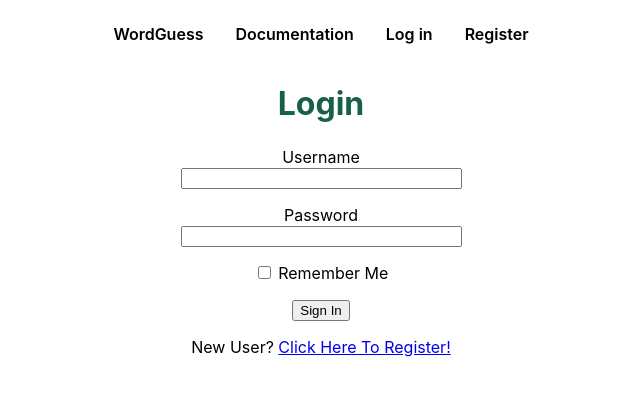
After one commit to abbierm/WordGuessAPI, a Flask app: page /auth/login in a window 1280 px wide. The commit adds this page. Shown: the top 396 px of the page, without its empty margins (319-959 px from the left). Run offline with Flask 3, Linux system fonts and the light colour scheme.

Commit message:
added login/logout functions and updated ORM models for users to include email and password

```diff
--- a/app/__init__.py
+++ b/app/__init__.py
@@ -1,9 +1,10 @@
 from config import Config
 from flask import Flask, request, current_app
 from flask_sqlalchemy import SQLAlchemy
-
+from flask_login import LoginManager
 
 db = SQLAlchemy()
+login = LoginManager()
 
 
 def create_app(config_class=Config):
@@ -11,9 +12,13 @@ def create_app(config_class=Config):
 
     app.config.from_object(config_class)
     db.init_app(app)
+    login.init_app(app)
 
     from app.main import bp as main_bp
     app.register_blueprint(main_bp, url_prefix='/')
+
+    from app.auth import bp as auth_bp
+    app.register_blueprint(auth_bp, url_prefix='/auth')
 
     from app.api import bp as api_bp
     app.register_blueprint(api_bp, url_prefix='/api')
--- /dev/null
+++ b/app/auth/__init__.py
@@ -0,0 +1,5 @@
+from flask import Blueprint
+
+bp = Blueprint('auth', __name__)
+
+from app.auth import routes
--- /dev/null
+++ b/app/auth/forms.py
@@ -0,0 +1,36 @@
+from flask_wtf import FlaskForm
+from wtforms import StringField, PasswordField, BooleanField, SubmitField
+from wtforms.validators import DataRequired, ValidationError, Email, EqualTo
+import sqlalchemy as sa
+from app import db
+from app.models import User
+
+
+
+class LoginForm(FlaskForm):
+    username = StringField('Username', validators=[DataRequired()])
+    password = PasswordField('Password', validators=[DataRequired()])
+    remember_me = BooleanField('Remember Me')
+    submit = SubmitField('Sign In')
+
+
+class RegistrationForm(FlaskForm):
+    username = StringField('Username', validators=[DataRequired()])
+    email = StringField('Email', validators=[DataRequired(), Email()])
+    password = PasswordField('Password', validators=[DataRequired()])
+    password2 = PasswordField(
+        'Repeat Password', validators=[DataRequired(), EqualTo('password')])
+    submit = SubmitField('Register')
+
+
+    def validate_username(self, username):
+        user = db.session.scalar(sa.select(User).where(
+            User.username == username.data))
+        if user is not None:
+            raise ValidationError('Please use a different username.')
+
+    def validate_email(self, email):
+        user = db.session.scalar(sa.select(User).where(
+            User.email == email.data))
+        if user is not None:
+            return ValidationError('Please use a different email address.')
--- /dev/null
+++ b/app/auth/routes.py
@@ -0,0 +1,45 @@
+from flask import render_template, redirect, url_for, flash
+from flask_login import current_user, login_user, logout_user
+from app.auth import bp
+from app.auth.forms import LoginForm, RegistrationForm
+import sqlalchemy as sa
+from app import db
+from app.models import User
+
+
+@bp.route('/login', methods=["GET", "POST"])
+def login():
+    if current_user.is_authenticated:
+        return redirect(url_for('main.index'))
+    form = LoginForm()
+    if form.validate_on_submit():
+        user = db.session.scalar(
+            sa.select(User).where(User.username == form.username.data))
+        if user is None or not user.check_password(form.password.data):
+            flash('Invalid username or password')
+            return redirect(url_for('auth.login'))
+        login_user(user, remember=form.remember_me.data)
+        return redirect(url_for('main.index'))
+    return render_template('auth/login.html', form=form)
+
+
+@bp.route('/logout', methods=["GET"])
+def logout():
+    logout_user()
+    return redirect(url_for("main.index"))
+
+
+
+@bp.route('/register', methods=["GET", "POST"])
+def register():
+    if current_user.is_authenticated:
+        return redirect(url_for('main.index'))
+    form = RegistrationForm()
+    if form.validate_on_submit():
+        user = User(username=form.username.data, email=form.username.data)
+        user.set_password(form.password.data)
+        db.session.add(user)
+        db.session.commit()
+        flash('Congratulations, you are now a registered user!')
+        return redirect(url_for('auth.login'))
+    return render_template('auth/register.html', form=form)
--- a/app/static/styles.css
+++ b/app/static/styles.css
@@ -5,7 +5,7 @@ body {
 
 
 
-/* Test layout2 to fix Nav-Bar */
+/* Nav-Bar */
 .container {
     width: 100%;
     height: 100%;
@@ -15,20 +15,24 @@ body {
     top: 0;
     display: flex;
     width: 100%;
-    height: 60px;
+    justify-content: center;
+
 }
 
 .navbar ul {
     display: flex;
     list-style: none;
-    width: 100%;
-    justify-content: center;
-    flex-wrap: wrap;
+    align-items: flex-start;
+    align-content: center;
+    padding-left: 0;
 }
 
 .navbar ul li {
     margin: 0 1rem;
-    padding: .5rem;
+}
+
+.navbar ul li:first-child {
+    padding-left: 0;
 }
 
 .navbar ul li a {
@@ -38,10 +42,13 @@ body {
 }
 
 
+
+/* Title bar */
+
 .title {
     text-align: center;
-    margin: 1rem;
-    padding: 1rem;
+    margin: .5rem;
+    padding: .5rem;
     color: #17614a;
 }
 
@@ -70,3 +77,15 @@ body {
     border-bottom: 1px solid #5c5e60;
     width: 100%;
 }
+
+
+/* index */
+.intro {
+    text-align: center;
+}
+
+
+/* forms */
+.form-box {
+    text-align: center;
+}
--- /dev/null
+++ b/app/templates/auth/login.html
@@ -0,0 +1,35 @@
+{% extends "layout.html" %}
+
+{% block title %}
+    Login
+{% endblock %}
+
+{% block main %}
+<div class="title-box">
+    <h1 class="title">Login</h1>
+</div>
+
+<div class="form-box">
+    <form action="" method="post" novalidate>
+        {{ form.hidden_tag() }}
+        <p>
+            {{ form.username.label }}<br>
+            {{ form.username(size=32) }}
+            {% for error in form.username.errors %}
+            <span style="color: red;">[{{ error }}]</span>
+            {% endfor %}
+        </p>
+        <p>
+            {{ form.password.label }}<br>
+            {{ form.password(size=32) }}
+            {% for error in form.password.errors %}
+            <span style="color: red";>[{{ error }}]</span>
+            {% endfor %}
+        </p>
+        <p>{{ form.remember_me() }} {{ form.remember_me.label }}</p>
+        <p>{{ form.submit() }}</p>
+    </form>
+    <p> New User? <a href="{{ url_for('auth.register') }}">Click Here To Register!</a></p>
+</div>
+
+{% endblock %}
--- a/app/templates/layout.html
+++ b/app/templates/layout.html
@@ -14,11 +14,16 @@
         <div class="container">
             <nav class="navbar">
                 <ul>
-                    <li><a href="/">WordGuess</a></li>
-                    <li><a href="/">Documentation</a></li>
-                    <li><a href="/">Account</li>
-                    <li><a href="/">Log in</a></li>
-                    <li><a href="/">Register</a></li>
+                    <li><a href="{{ url_for('main.index') }}">WordGuess</a></li>
+                    <li><a href="{{ url_for('main.documentation') }}">Documentation</a></li>
+
+                    {% if current_user.is_anonymous %}
+                    <li><a href="{{ url_for('auth.login') }}">Log in</a></li>
+                    <li><a href="{{ url_for('auth.register') }}">Register</a></li>
+                    {% else %}
+                    <li><a href="/account">Account</li>
+                    <li><a href="{{ url_for('auth.logout') }}">Logout</a></li>
+                    {% endif %}
                 </ul>
             </nav>
             <div class="flashbar">
```
Also changed, not shown: app/main/routes.py (+7 -1 lines), app/models.py (+17 -2 lines), app/templates/auth/register.html (added, +45 -0 lines), app/templates/documentation.html (added, +11 -0 lines), app/templates/index.html (+6 -2 lines), requirements.txt (+13 -1 lines).
